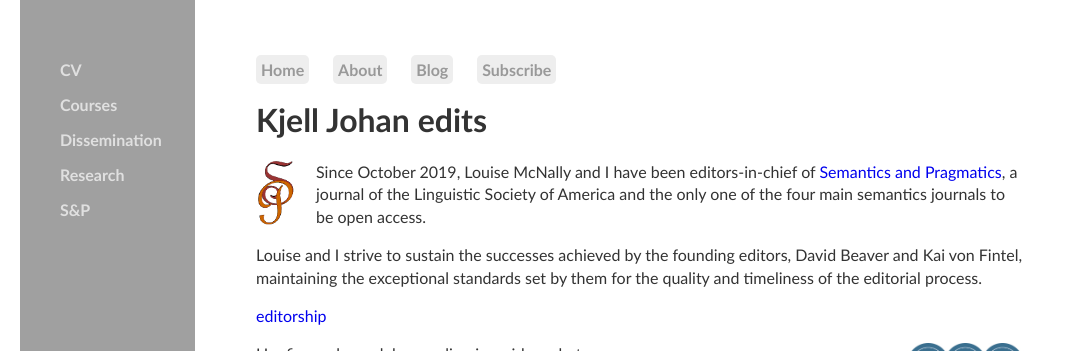
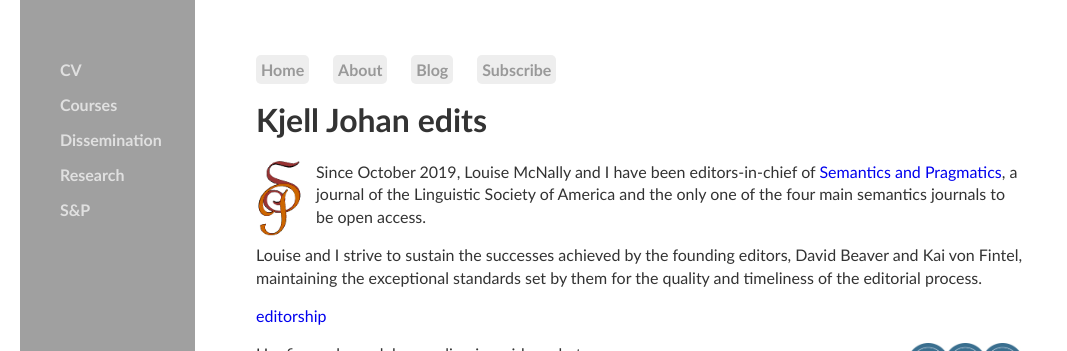
Before and after one commit to kjelljs/kjelljs.github.io, a Jekyll site: the page built from editorship/index.html, in a window 1280 px wide. Shown: the top 351 px of the page, without its empty margins (0-1067 px from the left). Built offline with Jekyll 4.4.1, drawn with Linux system fonts in a browser that asks for light colours.

Commit message:
Update index.html

```diff
--- a/editorship/index.html
+++ b/editorship/index.html
@@ -4,7 +4,7 @@
 ---
 <div class="blurb">
 	<h1>Kjell Johan edits</h1>
-	<div style="width:60px; float:left;"><a href="https://semprag.org/index.php/sp/index"><img style="height:64px;" src="/pics/sp1.gif"></a></div>
+	<div style="width:60px; float:left;"><a href="https://semprag.org/index.php/sp/index"><img style="height:75px;" src="/pics/sp1.gif"></a></div>
 	<p>Since October 2019, Louise McNally and I have been editors-in-chief of <a href="https://semprag.org/index.php/sp/index">Semantics and Pragmatics</a>, a journal of the Linguistic Society of America and the only one of the four main semantics journals to be open access.</p>
 	<p>Louise and I strive to sustain the successes achieved by the founding editors, David Beaver and Kai von Fintel, maintaining the exceptional standards set by them for the quality and timeliness of the editorial process.</p>
 	<p><a href="http://kjelljs.github.io/pdf/Finteltweet.pdf">editorship</a></p>
```
